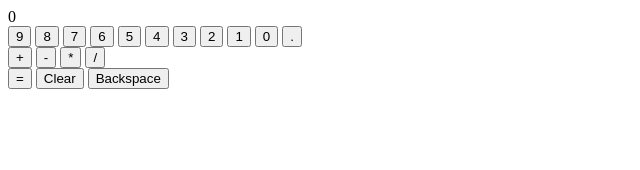
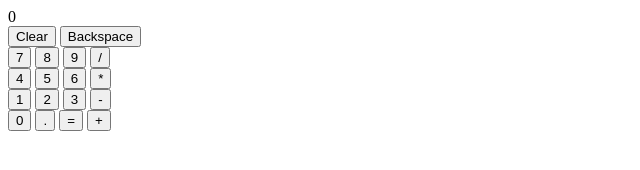
Before and after one commit to Nestor-3690/calculator, a plain HTML site: page index.html in a window 1280 px wide. Shown: the whole page, without its empty margins (0-640 px from the left). Drawn offline with Linux system fonts and the light colour scheme.

Commit message:
Change items organisation before changing css
CSS box-sizing set to border-box and calculator display to flex

```diff
--- a/index.html
+++ b/index.html
@@ -13,30 +13,38 @@
             <div id="display">
                 <div id="text" class="displaytext">0</div>
             </div>
-            <div id="numbers">
-                <button id="nine" class="number">9</button>
-                <button id="eight" class="number">8</button>
-                <button id="seven" class="number">7</button>
-                <button id="six" class="number">6</button>
-                <button id="five" class="number">5</button>
-                <button id="four" class="number">4</button>
-                <button id="three" class="number">3</button>
-                <button id="two" class="number">2</button>
-                <button id="one" class="number">1</button>
-                <button id="zero" class="number">0</button>
-                <button id="point" class="number">.</button>
+            <div id="clearandbackspace">
+                <button id="clear" class="other">Clear</button>
+                <button id="backspace" class="other">Backspace</button>
             </div>
-            <div id="operators">
-                <button id="add" class="operator">+</button>
-                <button id="subtract" class="operator">-</button>
-                <button id="multiply" class="operator">*</button>
-                <button id="divide" class="operator">/</button>
+            <div id="numbersandoperators">
+                <div id="divideline" class="lines">
+                    <button id="seven" class="number">7</button>
+                    <button id="eight" class="number">8</button>
+                    <button id="nine" class="number">9</button>
+                    <button id="divide" class="operator">/</button>
+                </div>
+                <div id="multiplyline" class="lines">
+                    <button id="four" class="number">4</button>
+                    <button id="five" class="number">5</button>
+                    <button id="six" class="number">6</button>
+                    <button id="multiply" class="operator">*</button>
+                </div>
+                <div id="subtractline" class="lines">
+                    <button id="one" class="number">1</button>
+                    <button id="two" class="number">2</button>
+                    <button id="three" class="number">3</button>
+                    <button id="subtract" class="operator">-</button>
+                </div>
+                <div id="addline" class="lines">
+                    <button id="zero" class="number">0</button>
+                    <button id="point" class="number">.</button>
+                    <button id="equal" class="other">=</button>
+                    <button id="add" class="operator">+</button>
+                </div>
             </div>
 
             <div id="others">
-                <button id="equal" class="other">=</button>
-                <button id="clear" class="other">Clear</button>
-                <button id="backspace" class="other">Backspace</button>
             </div>
         </div>
     </body>
--- a/styles.css
+++ b/styles.css
@@ -0,0 +1,12 @@
+* {
+    box-sizing: border-box;
+}
+
+/* html {
+    background-color: darkcyan;
+} */
+
+#calculator {
+    display: flex;
+    flex-direction: column;
+}
```
